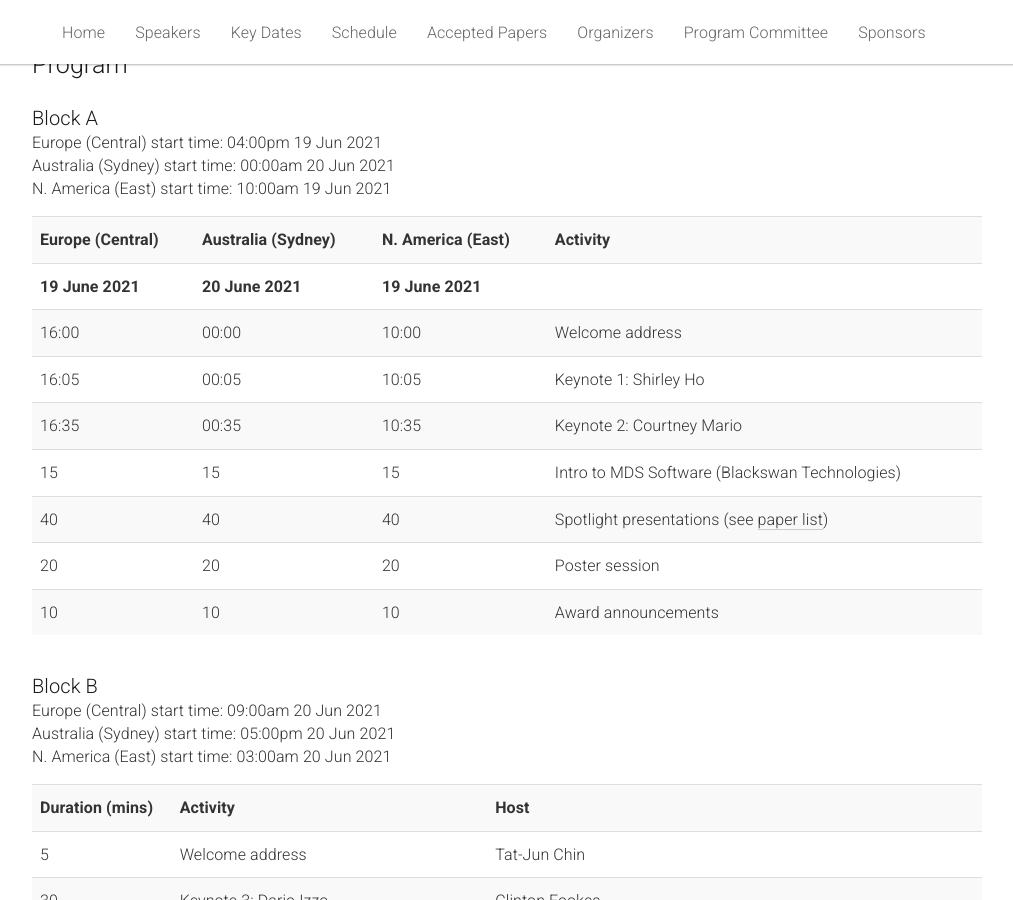
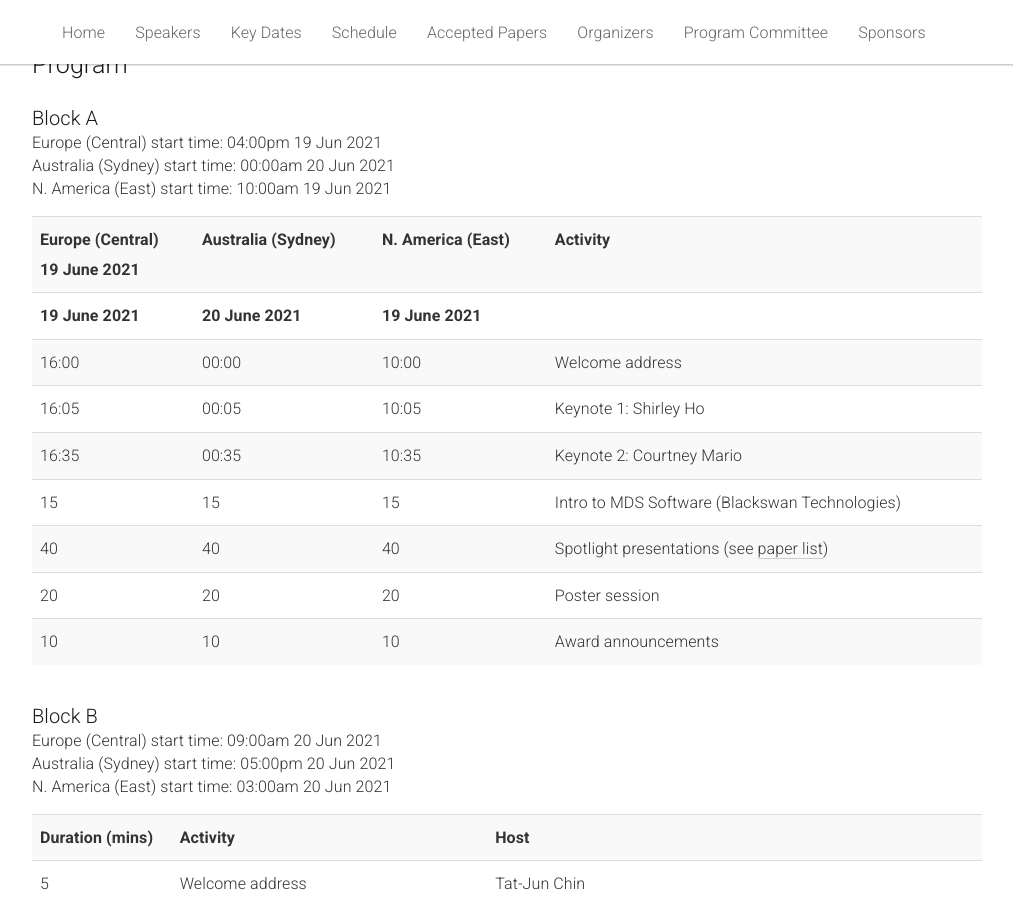
Before and after one commit to AIforSpace/2024, a Jekyll site: the page built from _pages/home.md, in a window 1280 px wide and 900 px high, scrolled down 797 px. Shown: the whole window, without its empty margins (133-1146 px from the left). Built offline with Jekyll 4.4.1, drawn with Linux system fonts in a browser that asks for light colours.

Commit message:
Update home.md

```diff
--- a/_pages/home.md
+++ b/_pages/home.md
@@ -112,7 +112,7 @@ acknowledgements: ""
     <table class="table table-striped">
       <tbody>
         <tr>
-            <th>Europe (Central)</th>
+            <th>Europe (Central)<br>19 June 2021</th>
             <th>Australia (Sydney)</th>
             <th>N. America (East)</th>
             <th>Activity</th>
```
